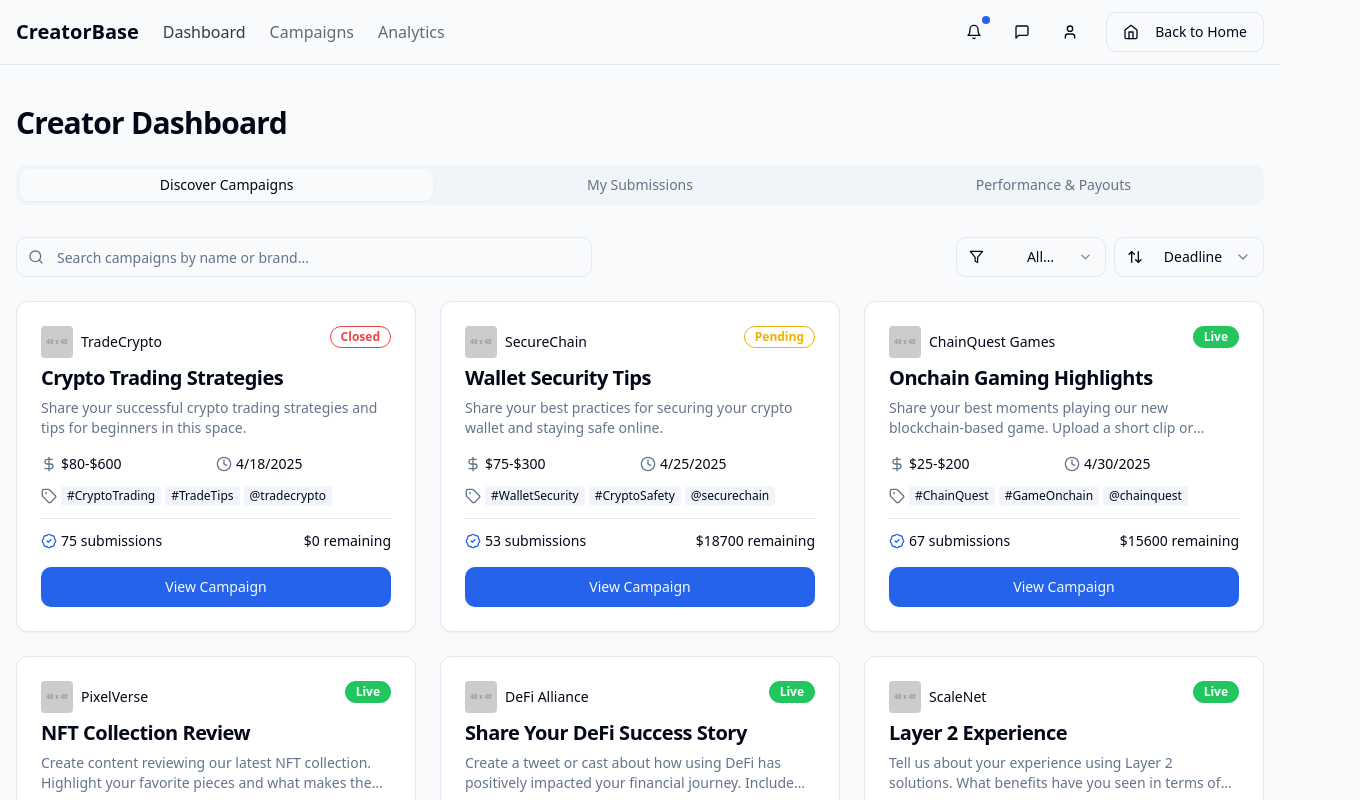
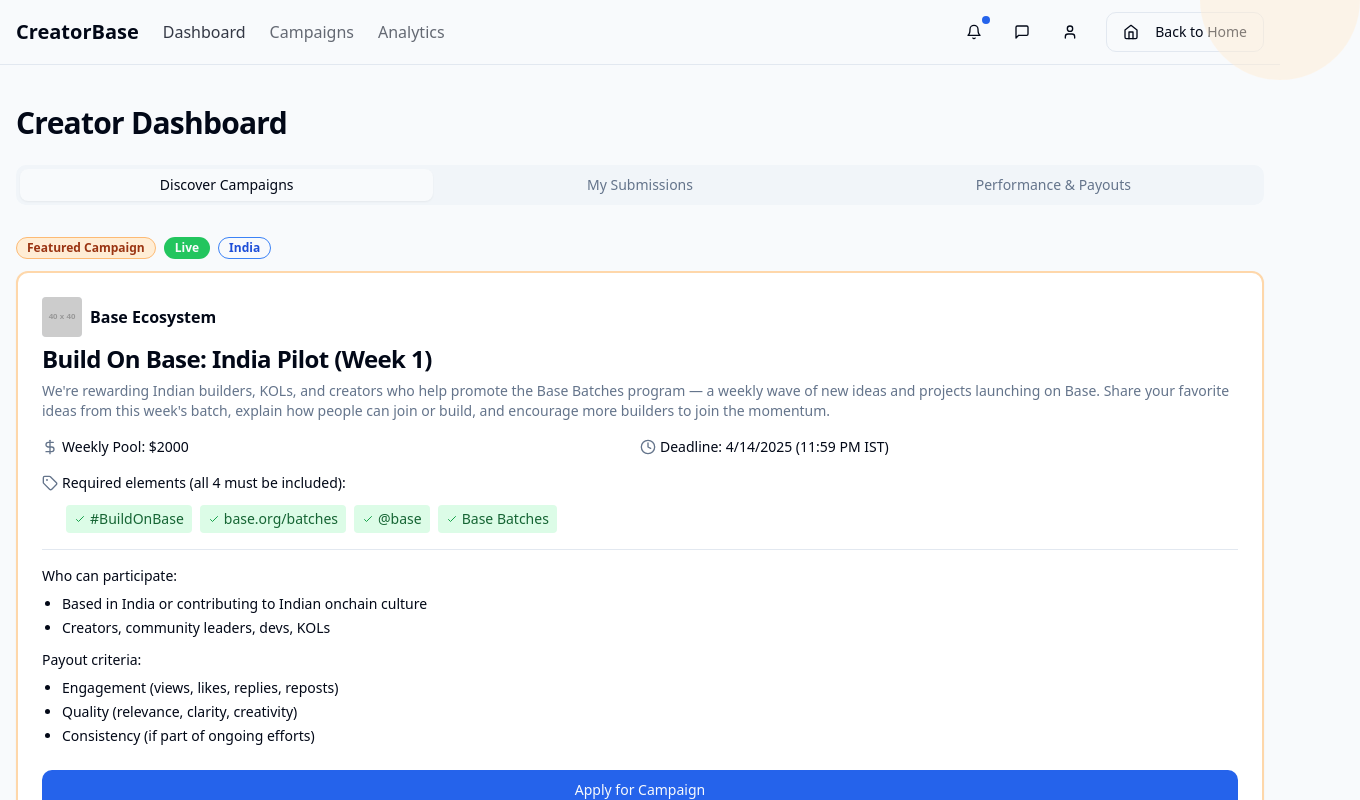
Before and after one commit to GG100-eng/createbase-collaborate-onchain, a React (Vite) app: page /creator-dashboard in a window 1280 px wide. Shown: the top 800 px of the page, 1360 px wide, since content can reach past the window. Built offline with nearby package versions, Linux system fonts and the light colour scheme.

Commit message:
Add Build On Base campaign
Create the first live campaign with the provided details.

```diff
--- a/src/components/creator/CampaignFeed.tsx
+++ b/src/components/creator/CampaignFeed.tsx
@@ -64,8 +64,104 @@ const CampaignFeed = () => {
     }
   });
 
+  // Featured campaign (India Pilot)
+  const featuredCampaign = mockCampaigns.find(c => c.id === "c007");
+
   return (
     <div className="space-y-6">
+      {featuredCampaign && (
+        <div className="mb-8">
+          <div className="flex items-center gap-2 mb-3">
+            <Badge variant="outline" className="bg-orange-100 text-orange-800 border-orange-300">
+              Featured Campaign
+            </Badge>
+            <Badge variant="default" className="bg-green-500">Live</Badge>
+            <Badge variant="outline" className="border-blue-500 text-blue-700">India</Badge>
+          </div>
+          <Card className="border-2 border-orange-200 transition-all hover:shadow-md overflow-hidden">
+            <div className="absolute top-0 right-0 w-40 h-40 -mt-20 -mr-20 bg-orange-100 rounded-full opacity-50" />
+            <CardHeader className="pb-4 relative">
+              <div className="flex justify-between items-start">
+                <div className="flex items-center gap-2">
+                  <div className="w-10 h-10 rounded overflow-hidden bg-muted flex items-center justify-center">
+                    <img
+                      src={featuredCampaign.brandLogo}
+                      alt={featuredCampaign.brand}
+                      className="w-full h-full object-cover"
+                      onError={(e) => {
+                        const target = e.target as HTMLImageElement;
+                        target.src = 'https://via.placeholder.com/40';
+                      }}
+                    />
+                  </div>
+                  <div>
+                    <p className="font-semibold">{featuredCampaign.brand}</p>
+                  </div>
+                </div>
+              </div>
+
+              <CardTitle className="text-2xl mt-2">{featuredCampaign.title}</CardTitle>
+              <CardDescription className="text-sm mt-2">
+                {featuredCampaign.brief}
+              </CardDescription>
+            </CardHeader>
+
+            <CardContent className="pb-4 relative">
+              <div className="grid grid-cols-2 gap-y-2 text-sm">
+                <div className="flex items-center gap-1">
+                  <DollarSign className="h-4 w-4 text-muted-foreground" />
+                  <span>Weekly Pool: ${featuredCampaign.maxReward}</span>
+                </div>
+
+                <div className="flex items-center gap-1">
+                  <Clock className="h-4 w-4 text-muted-foreground" />
+                  <span>Deadline: {new Date(featuredCampaign.deadline).toLocaleDateString()} (11:59 PM IST)</span>
+                </div>
+
+                <div className="flex items-center gap-1 col-span-2 mt-2">
+                  <Tag className="h-4 w-4 text-muted-foreground" />
+                  <span className="font-medium">Required elements (all 4 must be included):</span>
+                </div>
+
+                <div className="col-span-2 ml-6">
+                  <div className="flex flex-wrap gap-2 mt-1">
+                    {featuredCampaign.requiredTags.map((tag, i) => (
+                      <span key={i} className="inline-flex items-center text-sm bg-green-100 text-green-800 rounded px-2 py-1">
+                        <svg className="w-3 h-3 mr-1 text-green-600" fill="none" viewBox="0 0 24 24" stroke="currentColor">
+                          <path strokeLinecap="round" strokeLinejoin="round" strokeWidth="2" d="M5 13l4 4L19 7" />
+                        </svg>
+                        {tag}
+                      </span>
+                    ))}
+                  </div>
+                </div>
+              </div>
+
+              <Separator className="my-4" />
+
+              <div className="text-sm">
+                <p className="font-medium mb-2">Who can participate:</p>
+                <ul className="list-disc pl-5 space-y-1">
+                  <li>Based in India or contributing to Indian onchain culture</li>
+                  <li>Creators, community leaders, devs, KOLs</li>
+                </ul>
+
+                <p className="font-medium mt-3 mb-2">Payout criteria:</p>
+                <ul className="list-disc pl-5 space-y-1">
+                  <li>Engagement (views, likes, replies, reposts)</li>
+                  <li>Quality (relevance, clarity, creativity)</li>
+                  <li>Consistency (if part of ongoing efforts)</li>
+                </ul>
+              </div>
+            </CardContent>
+
+            <CardFooter className="pt-2">
+              <Button className="w-full">Apply for Campaign</Button>
+            </CardFooter>
+          </Card>
+        </div>
+      )}
+
       <div className="flex flex-col gap-4 md:flex-row md:items-center md:justify-between">
         <div className="relative flex-1 max-w-xl">
           <Search className="absolute left-3 top-1/2 h-4 w-4 -translate-y-1/2 text-muted-foreground" />
@@ -105,7 +201,7 @@ const CampaignFeed = () => {
       </div>
 
       <div className="grid gap-6 md:grid-cols-2 lg:grid-cols-3">
-        {sortedCampaigns.map((campaign) => (
+        {sortedCampaigns.filter(campaign => campaign.id !== "c007").map((campaign) => (
           <Card key={campaign.id} className="transition-all hover:shadow-md">
             <CardHeader className="pb-4">
               <div className="flex justify-between items-start">
--- a/src/lib/mock-data.ts
+++ b/src/lib/mock-data.ts
@@ -38,6 +38,21 @@ export interface Submission {
 }
 
 export const mockCampaigns: Campaign[] = [
+  {
+    id: "c007",
+    title: "Build On Base: India Pilot (Week 1)",
+    brief: "We're rewarding Indian builders, KOLs, and creators who help promote the Base Batches program — a weekly wave of new ideas and projects launching on Base. Share your favorite ideas from this week's batch, explain how people can join or build, and encourage more builders to join the momentum.",
+    brand: "Base Ecosystem",
+    brandLogo: "https://via.placeholder.com/40",
+    minReward: 0,
+    maxReward: 2000,
+    deadline: "2025-04-14",
+    status: 'live',
+    requiredTags: ["#BuildOnBase", "base.org/batches", "@base", "Base Batches"],
+    submissions: 12,
+    budgetRemaining: 2000,
+    payoutModel: 'engagement'
+  },
   {
     id: "c001",
     title: "Share Your DeFi Success Story",
```
